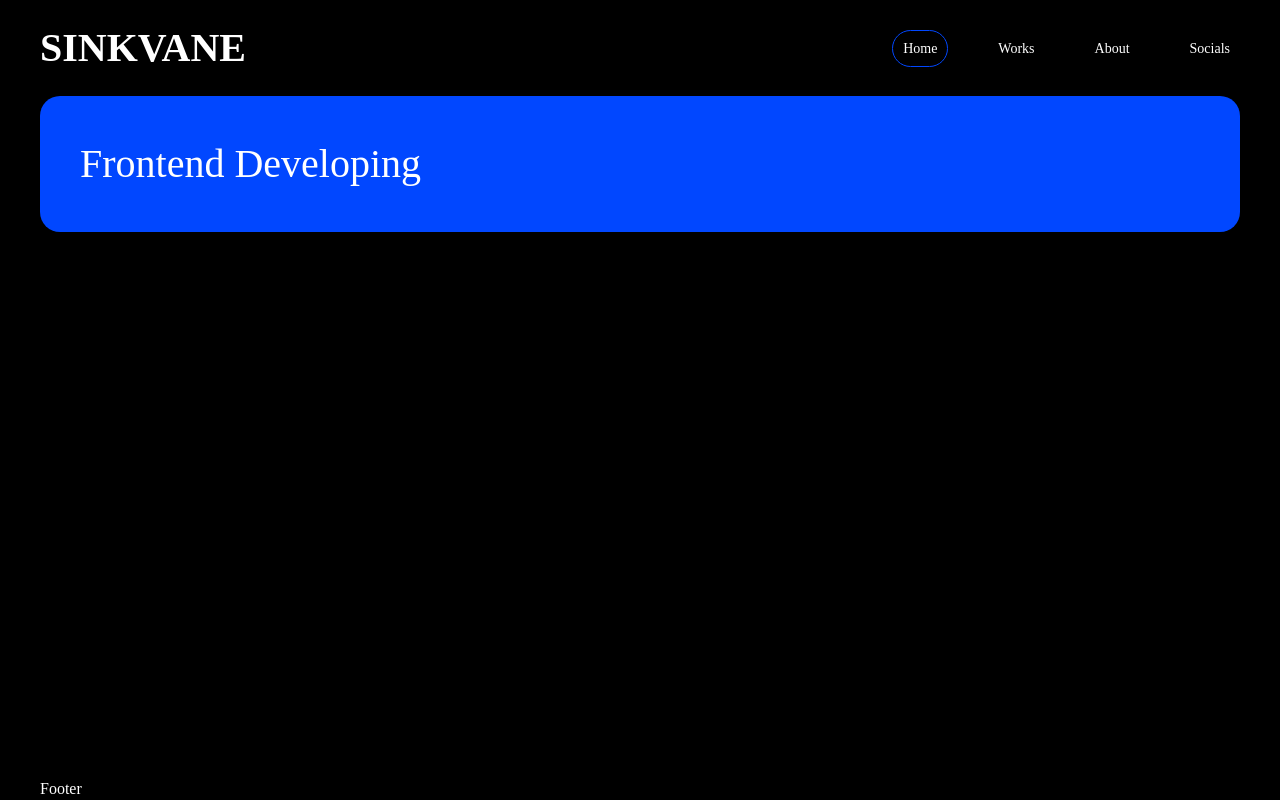
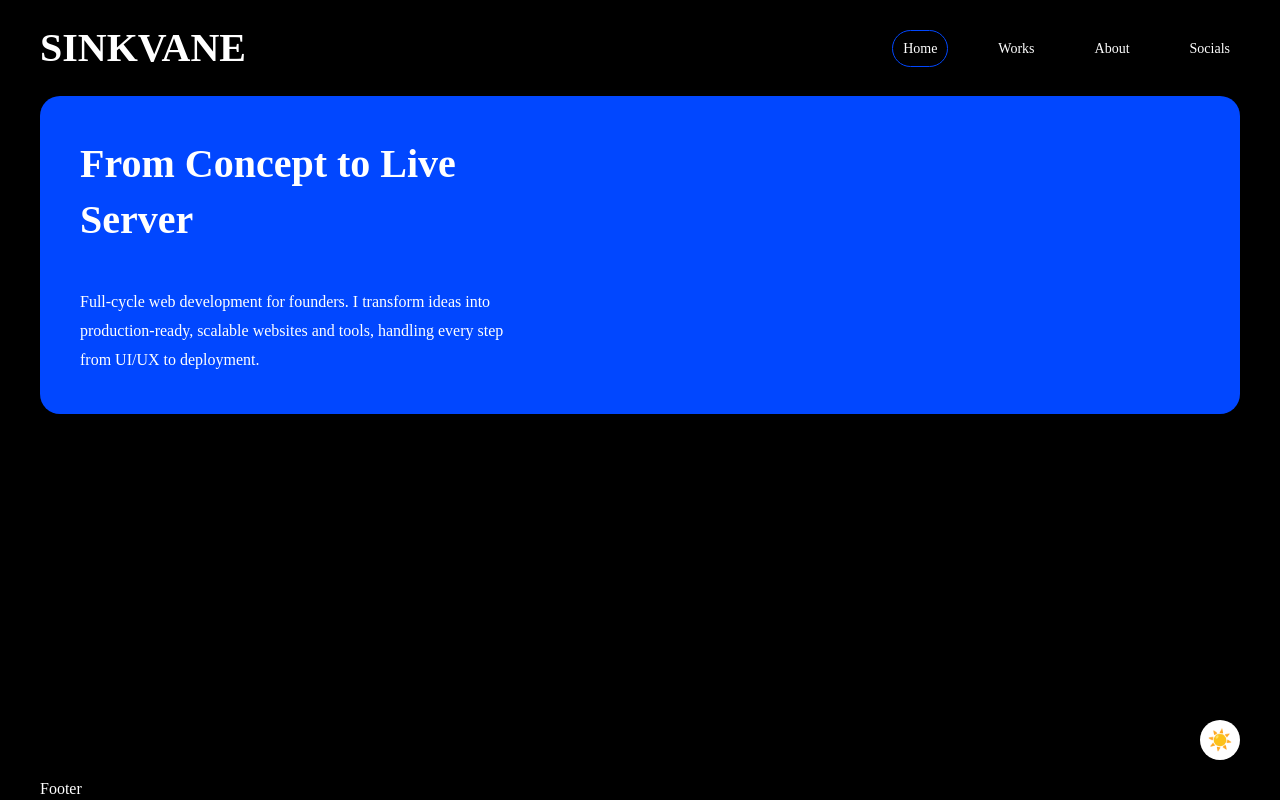
Before and after one commit to sinkvane/sinkvane-react, a React (Vite) app: page / in a window 1280 px wide. Built offline with nearby package versions, Linux system fonts and the light colour scheme; a web font is replaced by a local one.

Commit message:
themeProvider added

```diff
--- a/src/components/ui/layout/Layout.jsx
+++ b/src/components/ui/layout/Layout.jsx
@@ -3,6 +3,7 @@ import { Header } from "../header/Header";
 import { Footer } from "../footer/Footer";
 import styles from './layout.module.scss';
 import { useMemo } from "react";
+import { ThemeBtn } from "../themeBtn/ThemeBtn";
 
 
 export function Layout() {
@@ -20,6 +21,7 @@ export function Layout() {
       <div className={styles.content}>
         <Outlet />
       </div>
+      <ThemeBtn/>
       <Footer />
     </div>
   )
--- /dev/null
+++ b/src/components/ui/themeBtn/ThemeBtn.jsx
@@ -0,0 +1,14 @@
+import styles from './themeBtn.module.scss';
+import { useTheme } from "@/hooks/useTheme";
+
+export function ThemeBtn() {
+  const { theme, toggleTheme } = useTheme();
+return (
+    <button
+      onClick={toggleTheme}
+      className={styles.themeBtn}
+    >
+      {theme === 'dark' ? '☀️' : '🌑'}
+    </button>
+  )
+}
--- /dev/null
+++ b/src/components/ui/themeBtn/themeBtn.module.scss
@@ -0,0 +1,28 @@
+@use '@/styles/variables';
+@use '@/styles/mixins' as mixins;
+
+.themeBtn {
+  position: absolute;
+  right: 40px;
+  bottom: 40px;
+  width: 40px;
+  height: 40px;
+  border: none;
+  // background-color: variables.$white-color;
+  border-radius: 100%;
+  border-radius: 100%;
+  font-size: 20px;
+  cursor: pointer;
+  line-height: 40px;
+  transition: transform .3s ease;
+
+  @include mixins.flex-center();
+
+  html:not(.dark) & {
+    background-color: variables.$white-color;
+  }
+
+  &:hover {
+    transform: scale(120%);
+  }
+}
--- /dev/null
+++ b/src/hooks/useTheme.js
@@ -0,0 +1,6 @@
+import { useContext } from "react";
+import { ThemeContext } from "@/providers/themeContext";
+
+export function useTheme() {
+  return useContext(ThemeContext)
+}
--- a/src/main.jsx
+++ b/src/main.jsx
@@ -2,9 +2,12 @@ import { StrictMode } from 'react'
 import { createRoot } from 'react-dom/client'
 import './styles/global.scss';
 import { MainRoutes } from './MainRoutes';
+import { ThemeProvider } from './providers/ThemeProvider';
 
 createRoot(document.getElementById('root')).render(
   <StrictMode>
-    <MainRoutes/>
+    <ThemeProvider>
+      <MainRoutes />
+    </ThemeProvider>
   </StrictMode>,
 )
--- a/src/pages/home/App.jsx
+++ b/src/pages/home/App.jsx
@@ -1,10 +1,16 @@
 import styles from '@/pages/home/app.module.scss';
 
 function App() {
+
   return (
     <>
       <section className={styles.banner}>
-        <h1 className={styles.title}>Frontend Developing</h1>
+        <div className={styles.bannerInfo}>
+          <h1 className={styles.title}>From Concept to Live Server</h1>
+          <h2 className={styles.text}>Full-cycle web development for founders. I transform ideas into production-ready, scalable websites and tools, handling every step from UI/UX to deployment.</h2>
+        </div>
+        <div className={styles.bannerImage}>
+        </div>
       </section>
     </>
   )
--- a/src/pages/home/app.module.scss
+++ b/src/pages/home/app.module.scss
@@ -2,12 +2,26 @@
 
 .banner {
   display: flex;
-  flex-direction: column;
+  width: 100%;
   background-color: variables.$base-color;
   border-radius: 20px;
   padding: 40px;
 }
 
+.bannerInfo {
+  display: flex;
+  flex-direction: column;
+  gap: 40px;
+  width: 40%;
+}
+
 .title {
   font-size: 40px;
+  font-family: 'Syne';
+  font-weight: 700;
 }
+
+.text {
+  font-size: 16px;
+  line-height: 1.8;
+}
--- /dev/null
+++ b/src/providers/ThemeProvider.jsx
@@ -0,0 +1,26 @@
+import { useEffect, useState } from "react";
+import { ThemeContext } from "./themeContext";
+
+export function ThemeProvider({ children }) {
+  const [theme, setTheme] = useState(() => localStorage.getItem('theme') || 'dark')
+
+  useEffect(() => {
+    document.documentElement.classList.toggle('dark', theme === 'dark');
+    localStorage.setItem('theme', theme)
+  }, [theme])
+
+  const toggleTheme = () => {
+    setTheme(prev => prev === 'dark' ? 'light' : 'dark')
+  }
+
+  return (
+    <ThemeContext.Provider
+      value={{
+        theme,
+        toggleTheme
+      }}
+    >
+      {children}
+    </ThemeContext.Provider>
+  )
+}
--- /dev/null
+++ b/src/providers/themeContext.js
@@ -0,0 +1,3 @@
+import { createContext } from "react";
+
+export const ThemeContext = createContext();
--- a/src/styles/global.scss
+++ b/src/styles/global.scss
@@ -1,10 +1,19 @@
 @use './reset';
 @use './variables';
 @use './fonts';
+@use './mixins' as mixins;
 
 
 html {
   box-sizing: border-box;
+
+  &.dark {
+    @include mixins.theme-changes(variables.$black-color, variables.$white-color);
+  }
+
+  &:not(.dark) {
+    @include mixins.theme-changes(variables.$white-color, variables.$black-color);
+  }
 }
 
 *,
@@ -13,12 +22,10 @@ html {
   box-sizing: inherit;
 }
 
-// Базовые глобальные стили, только для body
 body {
   margin: 0;
   padding: 0;
   font-family: 'RobotoMono';
   line-height: 1.4;
-  background-color: variables.$black-color; // здесь можно
   color: variables.$white-color;
 }
--- a/src/styles/mixins.scss
+++ b/src/styles/mixins.scss
@@ -1,11 +1,21 @@
+@mixin theme-changes($bg, $text) {
+  body {
+    background-color: $bg;
+    color: $text;
+  }
+
+  .themeBtn {
+    background-color: $bg;
+  }
+}
+
 @mixin flex-center {
   display: flex;
   justify-content: center;
   align-items: center;
 }
 
-@mixin pseudo(
-  $width: 100%,
+@mixin pseudo($width: 100%,
   $height: 100%,
   $bg: null,
   $content: "",
@@ -14,8 +24,7 @@
   $bottom: null,
   $left: null,
   $display: block,
-  $position: absolute
-) {
+  $position: absolute) {
   content: $content;
   display: $display;
   position: $position;
@@ -23,12 +32,23 @@
   width: $width;
   height: $height;
 
-  @if $bg != null {
+  @if $bg !=null {
     background: $bg;
   }
 
-  @if $top != null { top: $top; }
-  @if $right != null { right: $right; }
-  @if $bottom != null { bottom: $bottom; }
-  @if $left != null { left: $left; }
+  @if $top !=null {
+    top: $top;
+  }
+
+  @if $right !=null {
+    right: $right;
+  }
+
+  @if $bottom !=null {
+    bottom: $bottom;
+  }
+
+  @if $left !=null {
+    left: $left;
+  }
 }
```
